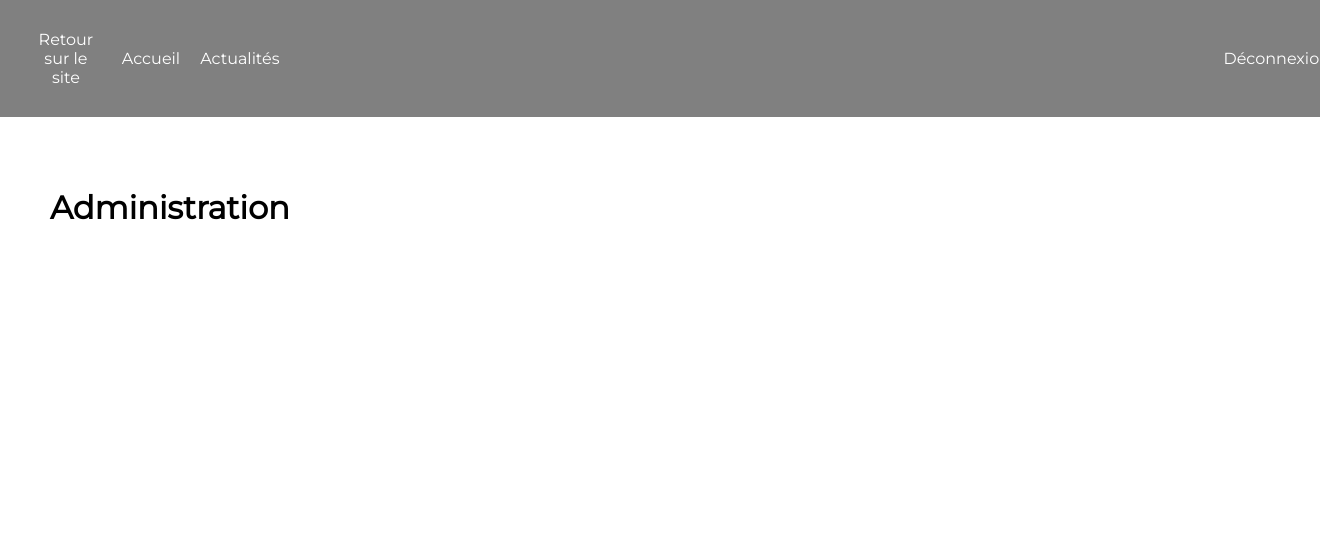
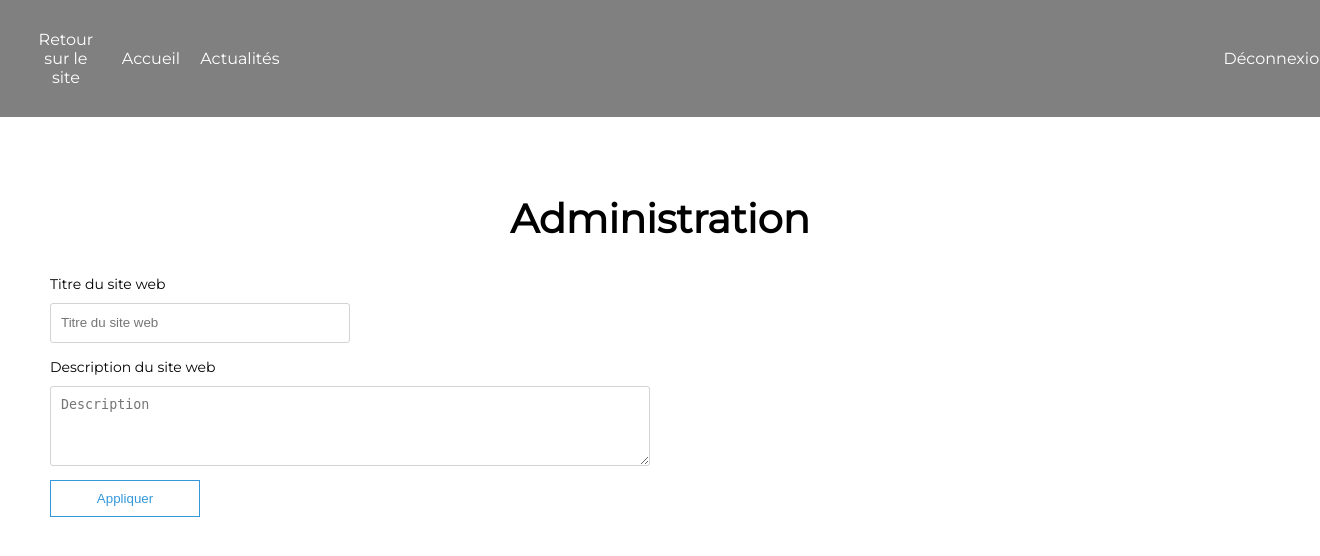
Before and after one commit to AngryKiller/Projet-NSI, a Flask app: template templates/admin/index.html in a window 1320 px wide; the page is wider, and only the part inside the window is pictured. Shown: the top 556 px of that part. Run offline with Flask 2, Linux system fonts and the light colour scheme; the template is opened without the code that fills it, so the values that code supplies are empty; some libraries are stand-ins or nearby versions.

Commit message:
Added form to edit website settings

```diff
--- a/app.py
+++ b/app.py
@@ -2,7 +2,7 @@ from flask import Flask, render_template, request, redirect, flash, session, url
 from util.news import getNews, deletearticle, addarticle, getArticle, editarticle
 from util.users import register, login, getUser, isAdmin
 from util.shorten import shortenGuest, getlinkfromid
-from util.settings import getSettings
+from util.settings import getSettings, updateSettings
 import os
 
 app = Flask(__name__, static_url_path='/static')
@@ -53,12 +53,25 @@ def logoutRoute():
     return redirect('/')
 
 
-@app.route('/admin')
+@app.route('/admin', methods=['POST', 'GET'])
 def adminRoute():
     if 'user' in session and isAdmin(session['user']):
-        return render_template('admin/index.html', user=getUser(session['user']))
+        if request.method == 'POST':
+            res = updateSettings(request.form['websiteTitle'], request.form['websiteDesc'])
+            if res == True:
+                flash('Paramètres mis à jour!', 'green')
+                return redirect('/admin')
+            else:
+                flash('Une erreur est survenue', 'red')
+                return redirect('/admin')
+        else:
+            return render_template('admin/index.html', user=getUser(session['user']), settings=getSettings())
     else:
         return redirect('/')
+
+@app.route('/admin/')
+def adminRedirect():
+    return redirect('/admin')
 
 @app.route('/admin/news')
 def adminNewsRoute():
--- a/static/css/style.css
+++ b/static/css/style.css
@@ -271,6 +271,10 @@ input{
 button{
     -webkit-appearance: none;
 }
+
+button:hover{
+    cursor: pointer;
+}
 input:focus{
     outline: none;
     border: 1px solid grey;
@@ -324,3 +328,18 @@ textarea:focus{
     outline: none;
     border: 1px solid grey;
 }
+
+.form-group label{
+    display: block;
+    font-family: 'Montserrat', -apple-system, BlinkMacSystemFont, "Segoe UI", Roboto, "Helvetica Neue", Arial, "Noto Sans", sans-serif;
+    font-size: 14px;
+    padding-top: 5px;
+}
+
+.form-group input{
+    margin-left: 0;
+}
+
+.form-group textarea{
+    margin-left: 0;
+}
--- a/templates/admin/index.html
+++ b/templates/admin/index.html
@@ -1,5 +1,21 @@
 {% extends "admin/adminTemplate.html" %}
 
 {% block content %}
-<h1>Administration</h1>
+<h1 class="title">Administration</h1>
+
+        <div class="">
+        <form action="/admin" method="post">
+      <div class="form-group">
+          <label for="websiteTitle">Titre du site web</label>
+    <input type="text" class="form-control" id="newsTitle" placeholder="Titre du site web" name="websiteTitle" value="{{ settings[1] }}">
+  </div>
+      <div class="form-group">
+          <label for="websiteDesc">Description du site web</label>
+    <textarea class="form-control" id="newsContent" rows="3" placeholder="Description" name="websiteDesc">{{ settings[2] }}</textarea>
+  </div>
+    <div class="form-group">
+        <button type="submit" class="btn btn-blue">Appliquer</button>
+    </div>
+    </form>
+    </div>
 {% endblock %}
--- a/templates/pageTemplate.html
+++ b/templates/pageTemplate.html
@@ -5,7 +5,7 @@
         <meta charset="UTF-8">
         <link rel="stylesheet" href="{{ url_for('static', filename='css/style.css') }}">
         <link href="https://fonts.googleapis.com/css?family=Montserrat:200,300,400" rel="stylesheet">
-        <title>{% block title %}{% endblock %}</title>
+        <title>{% block title %} {{ settings[1] }} {% endblock %}</title>
     {% endblock %}
 </head>
 <body>
```
Also changed, not shown: util/settings.py (+8 -0 lines).
